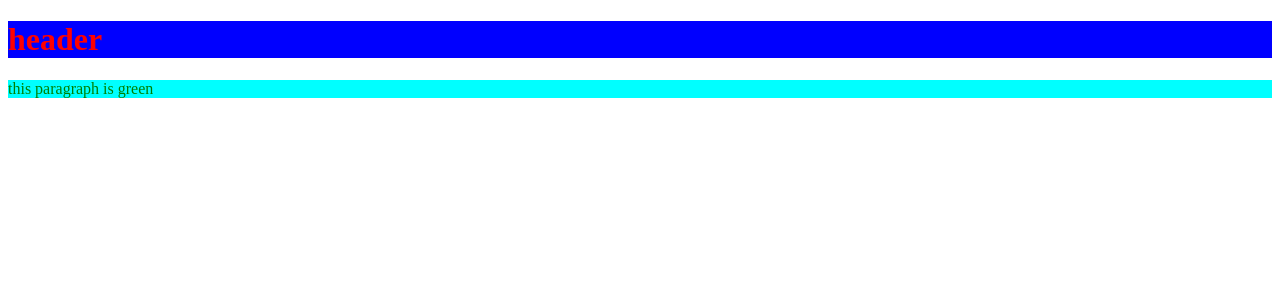
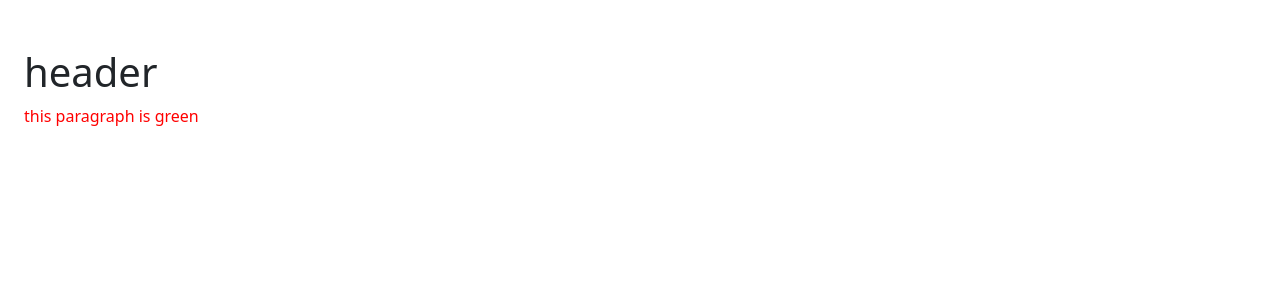
Before and after one commit to Manojkumarfsd/React-Testforbranch, a React (Vite) app: page / in a window 1280 px wide. Shown: the top 300 px of the page. Built offline with nearby package versions, Linux system fonts and the light colour scheme.

Commit message:
React with cdnj

```diff
--- a/index.html
+++ b/index.html
@@ -5,9 +5,12 @@
     <link rel="icon" type="image/svg+xml" href="./src/assets/react.svg" />
     <meta name="viewport" content="width=device-width, initial-scale=1.0" />
     <title>React</title>
+    <link href="https://cdn.jsdelivr.net/npm/bootstrap@5.3.3/dist/css/bootstrap.min.css" rel="stylesheet" integrity="sha384-QWTKZyjpPEjISv5WaRU9OFeRpok6YctnYmDr5pNlyT2bRjXh0JMhjY6hW+ALEwIH" crossorigin="anonymous">
   </head>
   <body>
     <div id="root"></div>
     <script type="module" src="/src/main.jsx"></script>
+    <script src="https://cdn.jsdelivr.net/npm/bootstrap@5.3.3/dist/js/bootstrap.bundle.min.js" integrity="sha384-YvpcrYf0tY3lHB60NNkmXc5s9fDVZLESaAA55NDzOxhy9GkcIdslK1eN7N6jIeHz" crossorigin="anonymous"></script>
+
   </body>
 </html>
--- a/src/App.css
+++ b/src/App.css
@@ -1,9 +1,9 @@
 
-h1{
+#header{
+
+    color: aqua;
+
+}
+.red{
     color:red;
-    background-color:blue;
 }
-p{
-    color:green;
-    background-color: aqua;
-}
--- a/src/App.jsx
+++ b/src/App.jsx
@@ -2,9 +2,9 @@
 import "./App.css"
 function App(){
   return(
-    <div>
-      <h1>header</h1>
-      <p>this paragraph is green</p>
+    <div className='mt-4 p-4'>
+      <h1 >header</h1>
+      <p className="red">this paragraph is green</p>
     </div>
   )
 }
```
Also changed, not shown: 1 other file (tests, documents, lock files or other folders).
